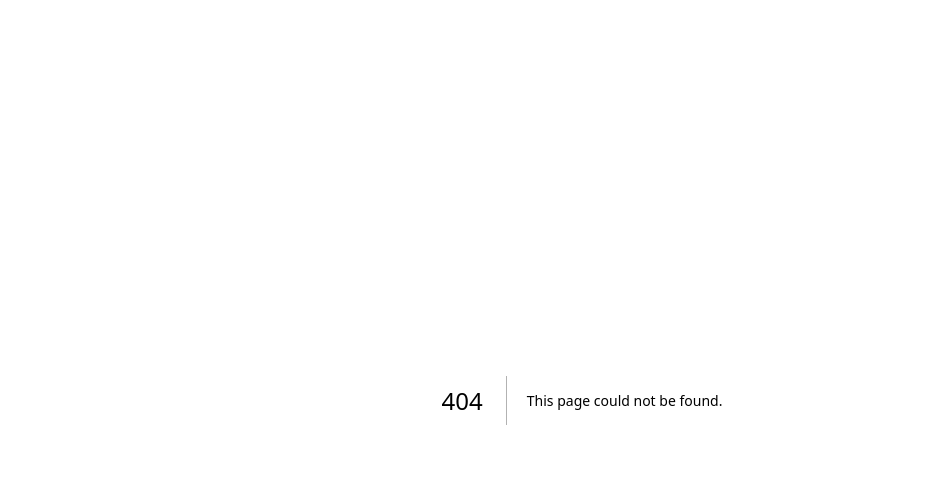
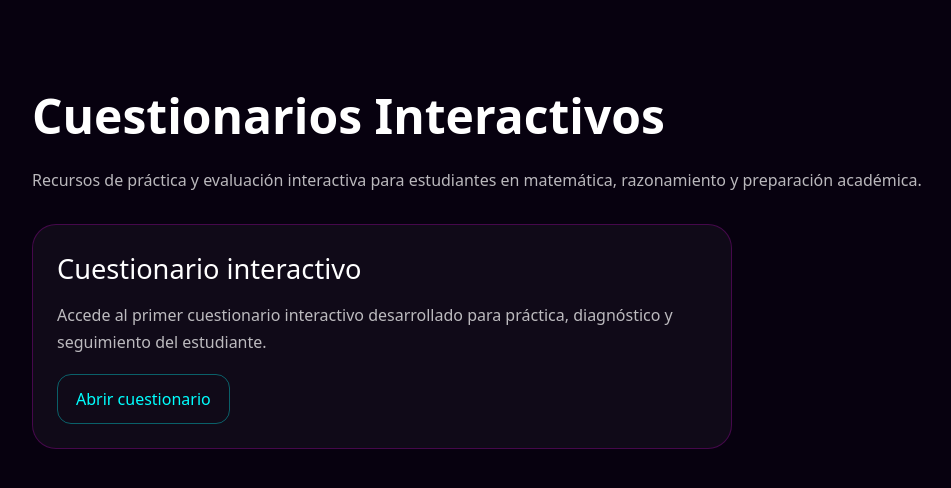
Before and after one commit to barbi-dev/BarbiDev, a Next.js app: page /cuestionarios in a window 1280 px wide. Before the commit this address had no page. Shown: the top 488 px of the page, without its empty margins (58-1009 px from the left). Built offline with nearby package versions, Linux system fonts and the light colour scheme.

Commit message:
upload interactive test  section

```diff
--- /dev/null
+++ b/pages/cuestionarios/index.tsx
@@ -0,0 +1,59 @@
+export default function CuestionariosPage() {
+  return (
+    <main
+      style={{
+        minHeight: "100vh",
+        background: "#07010f",
+        color: "white",
+        padding: "80px 24px",
+      }}
+    >
+      <div style={{ maxWidth: "1100px", margin: "0 auto" }}>
+        <h1 style={{ fontSize: "3rem", fontWeight: 800, marginBottom: "16px" }}>
+          Cuestionarios Interactivos
+        </h1>
+
+        <p style={{ color: "rgba(255,255,255,0.72)", marginBottom: "32px" }}>
+          Recursos de práctica y evaluación interactiva para estudiantes en
+          matemática, razonamiento y preparación académica.
+        </p>
+
+        <div
+          style={{
+            border: "1px solid rgba(255,0,255,0.22)",
+            borderRadius: "24px",
+            background: "rgba(255,255,255,0.04)",
+            padding: "24px",
+            maxWidth: "700px",
+          }}
+        >
+          <h2 style={{ fontSize: "1.7rem", marginBottom: "12px" }}>
+            Cuestionario interactivo
+          </h2>
+
+          <p style={{ color: "rgba(255,255,255,0.72)", lineHeight: 1.7 }}>
+            Accede al primer cuestionario interactivo desarrollado para práctica,
+            diagnóstico y seguimiento del estudiante.
+          </p>
+
+          <a
+            href="https://quiz.barbidev.com"
+            target="_blank"
+            rel="noopener noreferrer"
+            style={{
+              display: "inline-block",
+              marginTop: "18px",
+              textDecoration: "none",
+              padding: "12px 18px",
+              borderRadius: "14px",
+              border: "1px solid rgba(0,255,255,0.35)",
+              color: "#00ffff",
+            }}
+          >
+            Abrir cuestionario
+          </a>
+        </div>
+      </div>
+    </main>
+  );
+}
```
